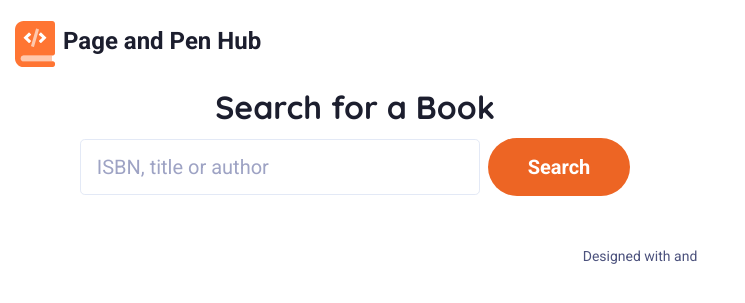
After one commit to ElshadaiK/Page-and-pen-hub, a Flask app: page /search in a window 1280 px wide. The commit adds this page. Shown: the top 303 px of the page, without its empty margins (0-745 px from the left). Run offline with Flask 2, Linux system fonts and the light colour scheme; some libraries are stand-ins or nearby versions.

Commit message:
Search added

```diff
--- a/application.py
+++ b/application.py
@@ -1,7 +1,7 @@
-import os
+import os, requests
 import csv
 from dotenv import load_dotenv
-from flask import Flask, session, render_template, url_for, flash, redirect
+from flask import Flask, session, render_template, url_for, flash, redirect, request
 from flask_session import Session
 from sqlalchemy import create_engine
 from sqlalchemy.orm import scoped_session, sessionmaker
@@ -22,11 +22,7 @@ Session(app)
 engine = create_engine(os.getenv("DATABASE_URL"))
 db = scoped_session(sessionmaker(bind=engine))
 
-
-@app.route("/about")
-def index():
-    return "Project One: TODO"
-
+@app.route("/")
 @app.route("/home")
 def home():
     books = [
@@ -101,3 +97,22 @@ def login():
 
     # User reached route via GET (as by clicking a link or via redirect)
     return render_template('login.html', form=form)
+
+
+@app.route("/search", methods=["GET","POST"])
+def search():
+    if request.method == "GET":
+        return render_template("search.html")
+    else:
+        query = request.form.get("input-search")
+        if query is None:
+            flash(f'Search field can not be empty', 'error')
+        try:
+            result = db.execute("SELECT * FROM books WHERE LOWER(isbn) LIKE :query OR LOWER(title) LIKE :query OR LOWER(author) LIKE :query", {"query": "%" + query.lower() + "%"}).fetchall()
+        except Exception as e:
+            flash(f'{e}', 'error')
+        if not result:
+            flash(f'Your query did not match any documents', 'error')
+            return render_template("search.html")
+
+        return render_template("list.html", result=result)
--- a/templates/home.html
+++ b/templates/home.html
@@ -14,9 +14,7 @@
 				<div class="single-book">
 					<a href="#" class="single-book__img">
 						<img src="{{ url_for('static', filename='images/books-1.jpg') }}" alt="single book and cd">
-						<div class="single-book_download">
-							<img src="{{ url_for('static', filename='images/download.svg') }}" alt="book image">
-						</div>
+
 					</a>
 					<h4 class="single-book__title">{{ book.title}}</h4>
 					<h4 class="single-book__detail">{{ book.detail }}</h4>
--- /dev/null
+++ b/templates/search.html
@@ -0,0 +1,23 @@
+{% extends "base.html" %}
+
+{% block title %}Search{% endblock %}
+
+{% block content %}
+<div class="container">
+    <div class="row">
+        <div class="col-6">
+            <div class="search-form">
+                    <form class="form-inline justify-content-center" action="{{url_for("search")}}" method="post">
+                    <h2 class="card-title">Search for a Book</h2>
+                    <div class="form-group">
+                        <input name="input-search" class="form-control form-control-lg mr-sm-2" placeholder="ISBN, title or author" type="search" required>
+                        <button type="submit" class="btn btn-primary my-2 my-sm-0 btn-lg">Search</button>
+                    </div> <!-- form-group// -->
+                  </form>
+              </div>
+        </div>
+        <div class="col-6"><!--Placeholder right--></div>
+    </div>
+</div>
+
+{% endblock %}
```
Also changed, not shown: templates/list.html (added, +35 -0 lines), templates/about.html (deleted), 2 other files.
